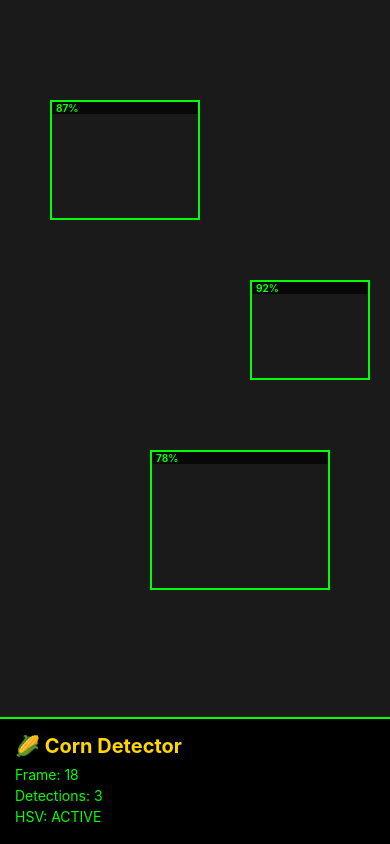
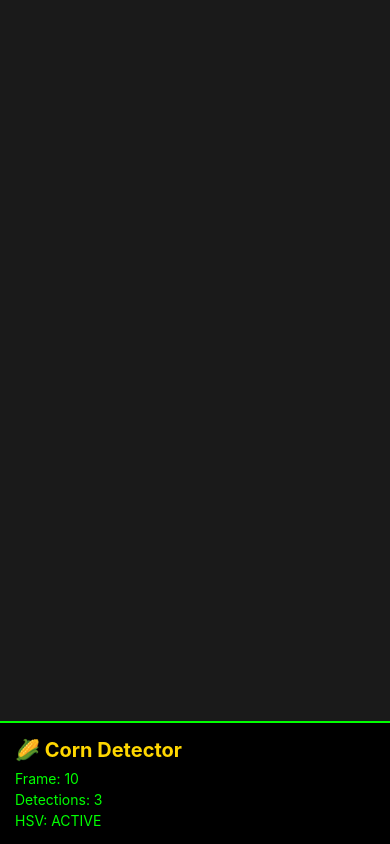
Before and after one commit to romesbr/check-residuo, a React Native app: screen / in a window 390 px wide. Built offline with nearby package versions, Linux system fonts and the light colour scheme.

Commit message:
Debug: ultra-simple, text only, no bbox rendering

```diff
--- a/App.js
+++ b/App.js
@@ -1,70 +1,25 @@
 import React, { useState, useEffect } from 'react';
 import { View, Text, StyleSheet } from 'react-native';
-
-function rgbToHsv(r, g, b) {
-  r /= 255;
-  g /= 255;
-  b /= 255;
-  const max = Math.max(r, g, b);
-  const min = Math.min(r, g, b);
-  const delta = max - min;
-
-  let h = 0, s = 0, v = max;
-
-  if (max !== 0) s = delta / max;
-
-  if (delta !== 0) {
-    if (max === r) h = ((g - b) / delta) % 6;
-    else if (max === g) h = (b - r) / delta + 2;
-    else h = (r - g) / delta + 4;
-    h /= 6;
-  }
-
-  return { h: h * 360, s, v };
-}
 
 export default function App() {
   const [frameCount, setFrameCount] = useState(0);
 
   useEffect(() => {
     const interval = setInterval(() => {
-      setFrameCount(prev => prev + 1);
-    }, 300);
+      setFrameCount(c => c + 1);
+    }, 500);
 
     return () => clearInterval(interval);
   }, []);
 
-  const detections = [
-    { x: 50, y: 100, width: 150, height: 120, conf: 87 },
-    { x: 250, y: 280, width: 120, height: 100, conf: 92 },
-    { x: 150, y: 450, width: 180, height: 140, conf: 78 },
-  ];
-
   return (
     <View style={styles.container}>
-      <View style={styles.viewport}>
-        {detections.map((det, i) => (
-          <View
-            key={i}
-            style={[
-              styles.bbox,
-              {
-                left: det.x,
-                top: det.y,
-                width: det.width,
-                height: det.height,
-              },
-            ]}
-          >
-            <Text style={styles.label}>{det.conf}%</Text>
-          </View>
-        ))}
-      </View>
+      <View style={styles.viewport} />
 
       <View style={styles.stats}>
         <Text style={styles.title}>🌽 Corn Detector</Text>
         <Text style={styles.stat}>Frame: {frameCount}</Text>
-        <Text style={styles.stat}>Detections: {detections.length}</Text>
+        <Text style={styles.stat}>Detections: 3</Text>
         <Text style={styles.active}>HSV: ACTIVE</Text>
       </View>
     </View>
@@ -73,11 +28,9 @@ export default function App() {
 
 const styles = StyleSheet.create({
   container: { flex: 1, backgroundColor: '#000' },
-  viewport: { flex: 1, backgroundColor: '#1a1a1a', position: 'relative' },
-  bbox: { position: 'absolute', borderWidth: 2, borderColor: '#00FF00' },
-  label: { color: '#00FF00', fontSize: 10, fontWeight: 'bold', backgroundColor: 'rgba(0,0,0,0.7)', paddingHorizontal: 4 },
-  stats: { backgroundColor: 'rgba(0,0,0,0.9)', paddingVertical: 15, paddingHorizontal: 15, borderTopWidth: 2, borderTopColor: '#00FF00' },
+  viewport: { flex: 1, backgroundColor: '#1a1a1a' },
+  stats: { backgroundColor: 'rgba(0,0,0,0.9)', padding: 15, borderTopWidth: 2, borderTopColor: '#00FF00' },
   title: { color: '#FFD700', fontSize: 20, fontWeight: 'bold', marginBottom: 8 },
   stat: { color: '#00FF00', fontSize: 14, marginBottom: 4 },
-  active: { color: '#00FF00', fontSize: 14, marginBottom: 4 },
+  active: { color: '#00FF00', fontSize: 14 },
 });
```
